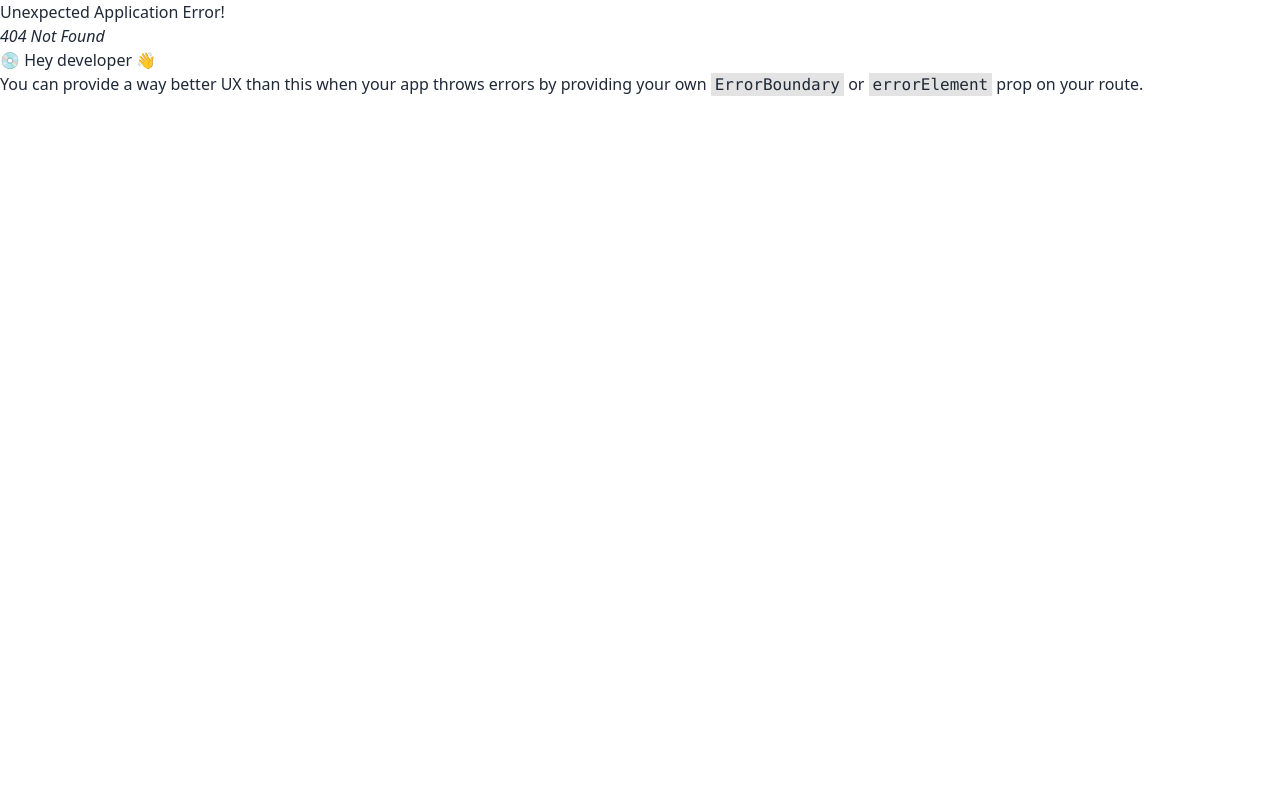
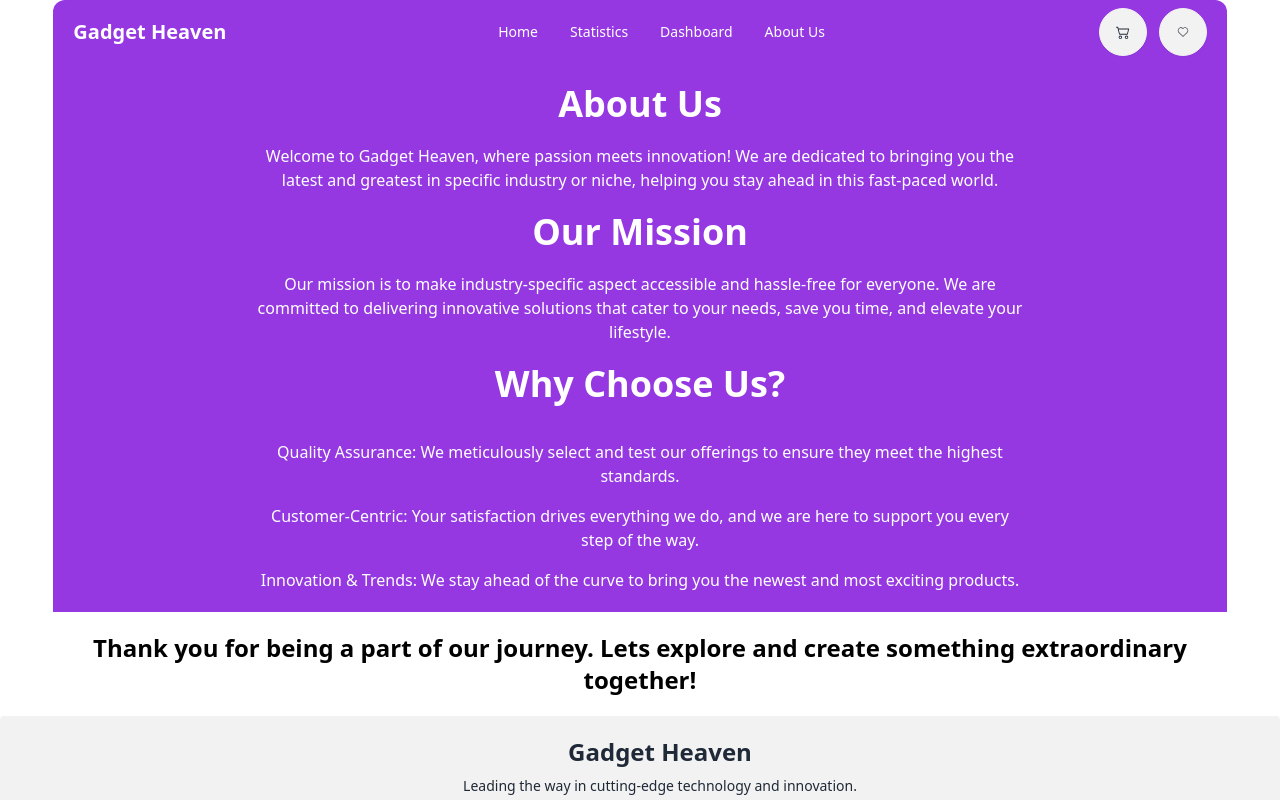
Before and after one commit to AbdullahAlTowsif/Gadget-Heaven, a React (Vite) app: page /aboutus in a window 1280 px wide. Before the commit this address had no page. Shown: the top 800 px of the page. Built offline with nearby package versions, Linux system fonts and the light colour scheme.

Commit message:
statistics and about us page designed

```diff
--- /dev/null
+++ b/src/pages/AboutUs.jsx
@@ -0,0 +1,21 @@
+const AboutUs = () => {
+    return (
+        <div>
+            <div className="bg-[#9538E2] min-h-[200px] flex flex-col justify-center items-center space-y-5 p-5">
+                <h1 className="text-4xl font-bold text-white">About Us</h1>
+                <p className="text-white text-center mt-4 max-w-3xl">Welcome to Gadget Heaven, where passion meets innovation! We are dedicated to bringing you the latest and greatest in specific industry or niche, helping you stay ahead in this fast-paced world.</p>
+                <h1 className="text-4xl font-bold text-white">Our Mission</h1>
+                <p className="text-white text-center mt-4 max-w-3xl">Our mission is to make industry-specific aspect accessible and hassle-free for everyone. We are committed to delivering innovative solutions that cater to your needs, save you time, and elevate your lifestyle.</p>
+                <h1 className="text-4xl font-bold text-white">Why Choose Us?</h1>
+                <ul>
+                    <li className="text-white text-center mt-4 max-w-3xl">Quality Assurance: We meticulously select and test our offerings to ensure they meet the highest standards.</li>
+                    <li className="text-white text-center mt-4 max-w-3xl">Customer-Centric: Your satisfaction drives everything we do, and we are here to support you every step of the way.</li>
+                    <li className="text-white text-center mt-4 max-w-3xl">Innovation & Trends: We stay ahead of the curve to bring you the newest and most exciting products.</li>
+                </ul>
+            </div>
+            <h2 className="text-2xl font-bold text-black text-center mt-5">Thank you for being a part of our journey. Lets explore and create something extraordinary together!</h2>
+        </div>
+    );
+};
+
+export default AboutUs;
--- a/src/pages/Statistics.jsx
+++ b/src/pages/Statistics.jsx
@@ -1,10 +1,11 @@
-import Banner from "../components/Banner";
-
 const Statistics = () => {
     return (
         <div>
-            <Banner></Banner>
-            statish
+            <div className="bg-[#9538E2] min-h-[200px] flex flex-col justify-center items-center">
+                <h1 className="text-4xl font-bold text-white">Statistics</h1>
+                <p className="text-white text-center mt-4 max-w-3xl">Explore the latest gadgets that will take your experience to the next level. From smart devices to the coolest accessories, we have it all!</p>
+            </div>
+            <h1 className="text-5xl font-bold text-[#9538E2] mt-5 text-center">No Items to Show Here</h1>
         </div>
     );
 };
--- a/src/routes/Routes.jsx
+++ b/src/routes/Routes.jsx
@@ -5,6 +5,7 @@ import GadgetCards from "../components/GadgetCards";
 import Statistics from "../pages/Statistics";
 import Dashboard from "../pages/Dashboard";
 import GadgetDetails from "../pages/GadgetDetails";
+import AboutUs from "../pages/AboutUs";
 
 const routes = createBrowserRouter([
     {
@@ -47,6 +48,10 @@ const routes = createBrowserRouter([
                 element: <Dashboard></Dashboard>
             },
             {
+                path: '/aboutus',
+                element: <AboutUs></AboutUs>
+            },
+            {
                 path: '/gadget/:id',
                 element: <GadgetDetails></GadgetDetails>,
                 loader: ()=> fetch('/public/gadgets.json'),
```
